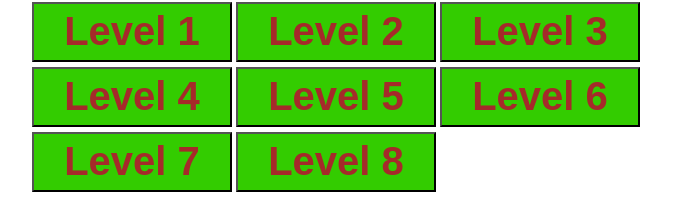
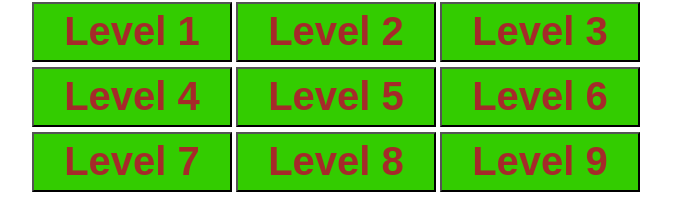
Before and after one commit to spinuvlad/game_kids_math_site, a plain HTML site: page index.html in a window 1280 px wide. Shown: the part 138-362 px from the top of the page, without its empty margins (208-902 px from the left). Drawn offline with Linux system fonts and the light colour scheme.

Commit message:
Update index.html

```diff
--- a/index.html
+++ b/index.html
@@ -35,6 +35,7 @@
 		<input type="submit" value="Level 6">
 		<input type="submit" value="Level 7">
 		<input type="submit" value="Level 8">
+		<input type="submit" value="Level 9">
 	</div>
 </div>
 	<div id="timer-out">
```
